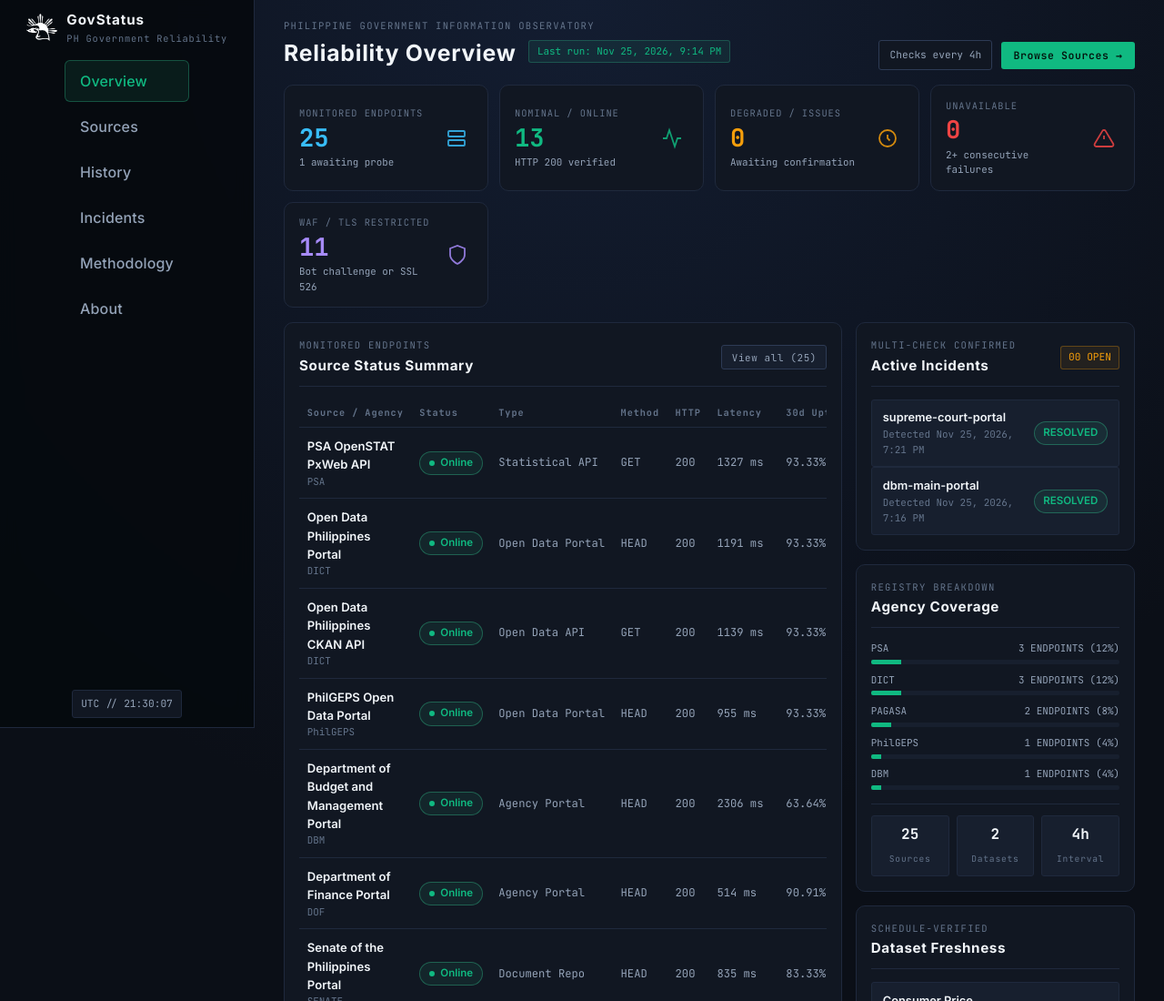
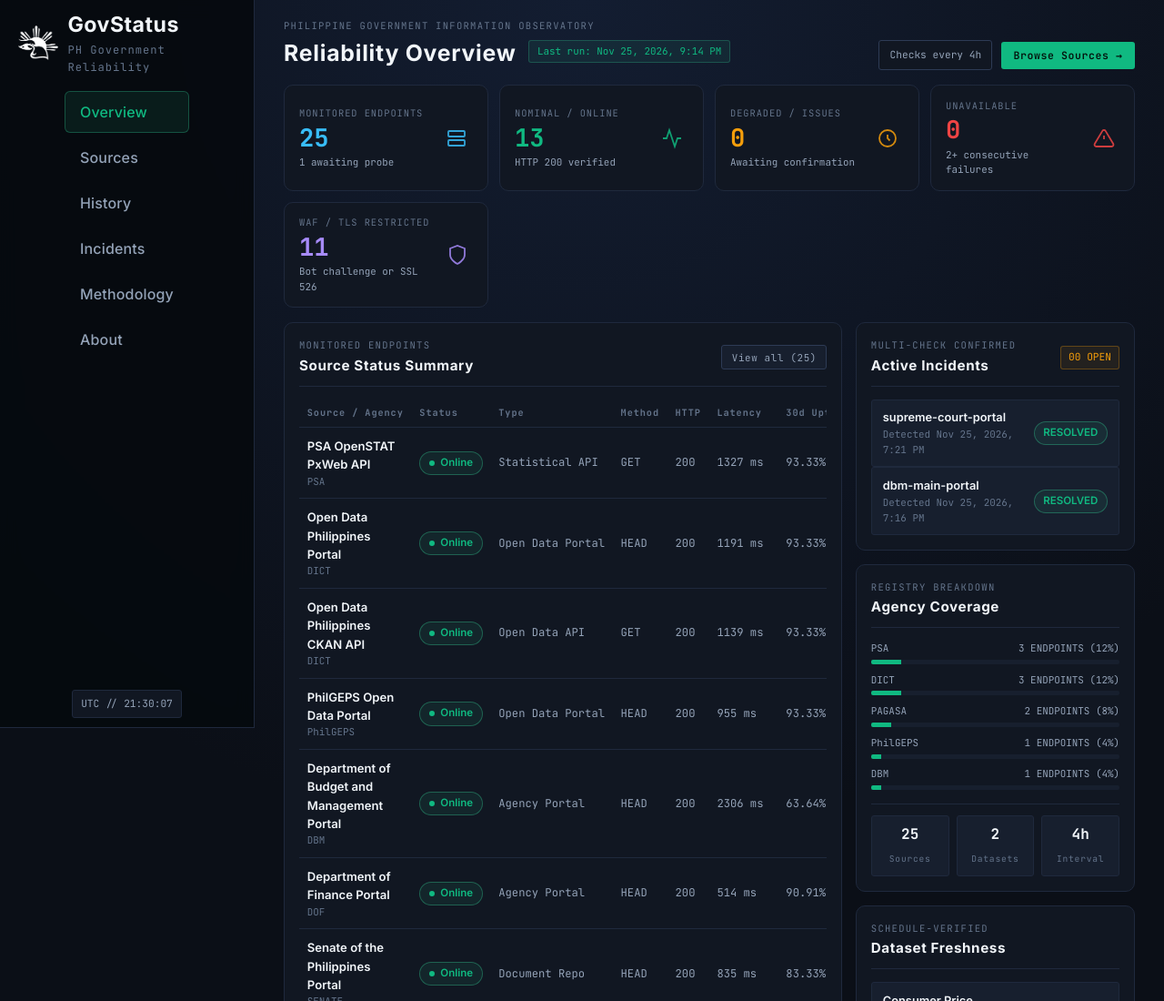
Before and after one commit to deleonnathaniel18-crypto/govwatch, a plain HTML site: page site/index.html in a window 1280 px wide. Shown: the top 1100 px of the page at 91% size. Drawn offline with Linux system fonts and the light colour scheme.

Commit message:
style: enlarge GovStatus brand title and use blue transparent favicon

```diff
--- a/site/index.html
+++ b/site/index.html
@@ -5,7 +5,7 @@
   <meta name="viewport" content="width=device-width, initial-scale=1.0" />
   <title>GovStatus // Philippine Government Reliability Monitor</title>
   <meta name="description" content="Independent civic technology observatory monitoring the accessibility, availability, and documented freshness of Philippine government information sources." />
-  <link rel="icon" type="image/png" href="/assets/logo.png" />
+  <link rel="icon" type="image/png" href="/assets/favicon.png" />
   <link rel="preconnect" href="https://fonts.googleapis.com" />
   <link rel="preconnect" href="https://fonts.gstatic.com" crossorigin />
   <link href="https://fonts.googleapis.com/css2?family=Inter:wght@400;500;600;700&family=JetBrains+Mono:wght@400;500;600;700&family=Space+Grotesk:wght@500;600;700&display=swap" rel="stylesheet" />
--- a/site/styles.css
+++ b/site/styles.css
@@ -94,17 +94,18 @@ code {
     gap: 0.75rem;
   }
 
-  .brand-logo {
-    width: 40px;
-    height: 40px;
+  .topbar .brand-logo {
+    width: 44px;
+    height: 44px;
   }
 
-  .brand-name {
-    font-size: 1.15rem;
+  .topbar .brand-name {
+    font-size: 1.45rem;
+    letter-spacing: 0.02em;
   }
 
-  .brand-sub {
-    font-size: 0.72rem;
+  .topbar .brand-sub {
+    font-size: 0.76rem;
   }
 
   .topbar-right {
```
Also changed, not shown: site/assets/favicon.png (added).
